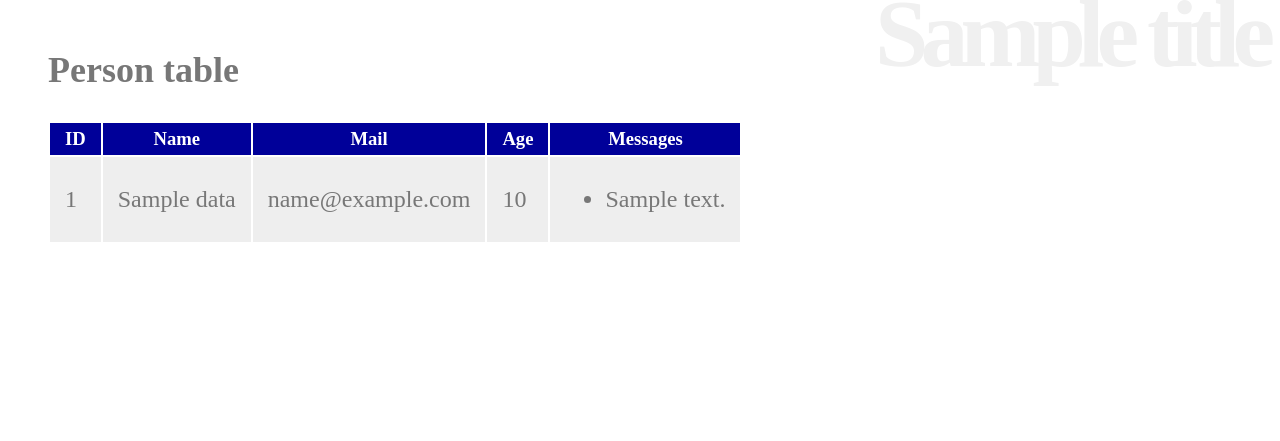
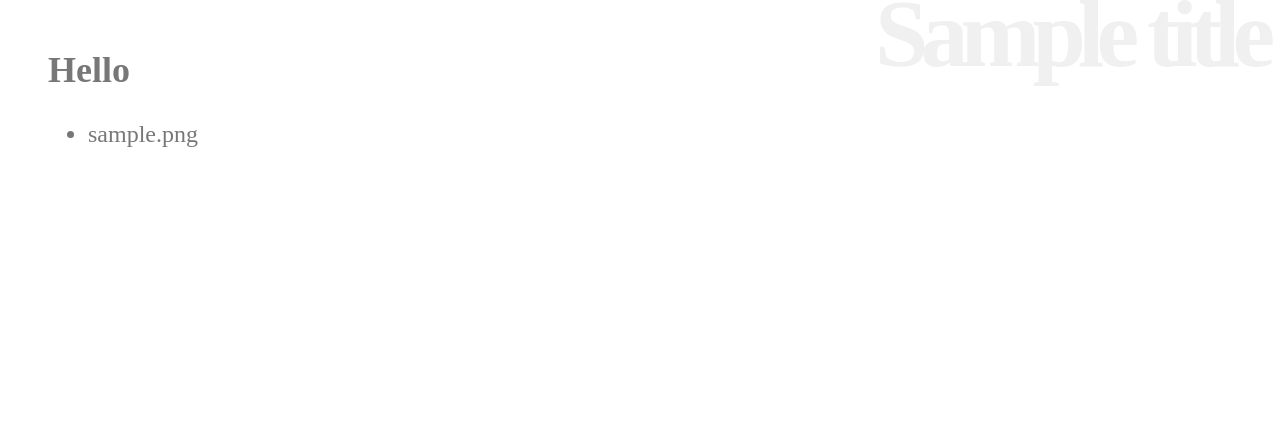
Before and after one commit to junpeko5/symfony4-practice, a Symfony app: template templates/hello/hello.html.twig in a window 1280 px wide. Shown: the top 441 px of the page. Run offline with Twig, Linux system fonts and the light colour scheme; the template is opened without the code that fills it: most values are stand-ins (such as "Sample title", 1, 10 or a date in 2020); some libraries are stand-ins or nearby versions.

Commit message:
コントローラーのファイルを取得する

```diff
--- a/templates/hello/hello.html.twig
+++ b/templates/hello/hello.html.twig
@@ -4,29 +4,11 @@
 {% block title %}{{ title }}{% endblock %}
 
 {% block body %}
-    <h2>Person table</h2>
-    <table>
-        <tr>
-            <th>ID</th>
-            <th>Name</th>
-            <th>Mail</th>
-            <th>Age</th>
-            <th>Messages</th>
-        </tr>
-        {% for item in data %}
-            <tr>
-                <td>{{ item.id }}</td>
-                <td>{{ item.name }}</td>
-                <td>{{ item.mail }}</td>
-                <td>{{ item.age }}</td>
-                <td>
-                    <ul>
-                        {% for msg in item.messages %}
-                            <li>{{ msg.content }}</li>
-                        {% endfor %}
-                    </ul>
-                </td>
-            </tr>
+    <h2>Hello</h2>
+    <p>{{ message }}</p>
+    <ul>
+        {% for file in finder %}
+            <li>{{ file.filename }}</li>
         {% endfor %}
-    </table>
+    </ul>
 {% endblock %}
```
Also changed, not shown: src/Controller/HelloController.php (+5 -4 lines).
